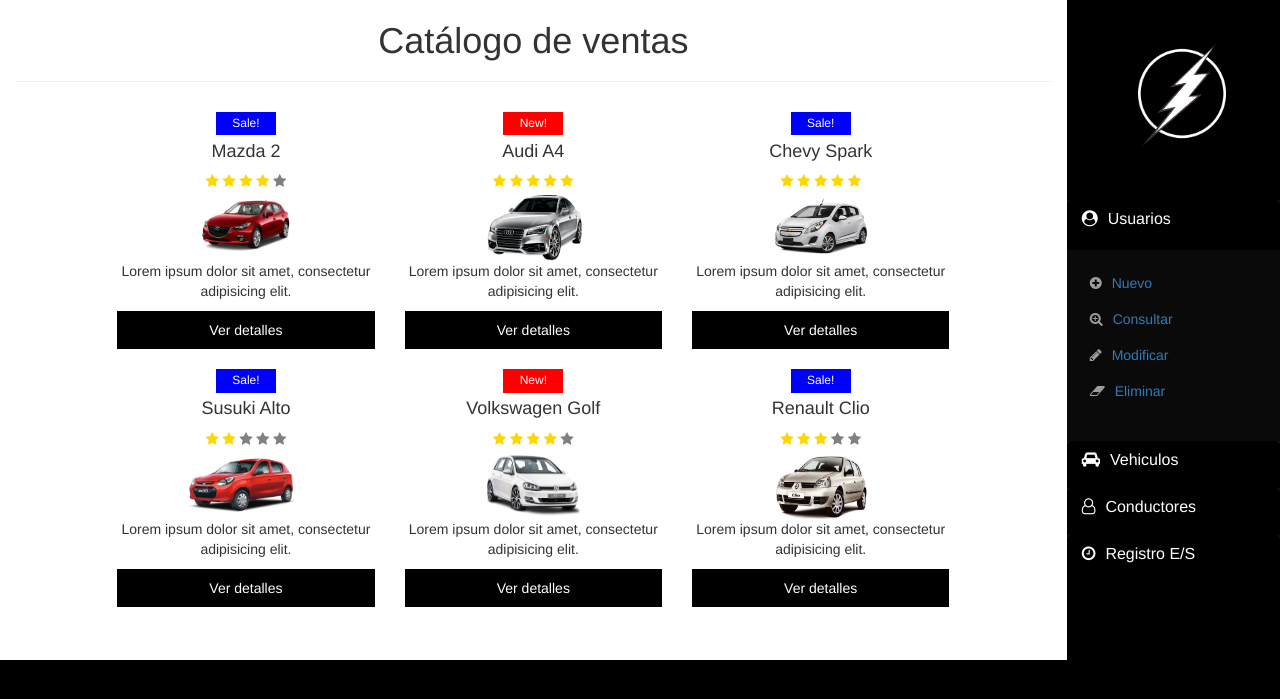
After one commit to SanalbuDev1/Agile_Proyect, a PHP site: page /carrito.html in a window 1280 px wide. The commit adds this page. Shown: the top 699 px of the page. Run offline with PHP 8.4, Linux system fonts and the light colour scheme.

Commit message:
Carrito de compras

```diff
--- /dev/null
+++ b/carrito.html
@@ -0,0 +1,281 @@
+<!DOCTYPE html>
+<html lang="en">
+<head>
+	<meta charset="UTF-8">
+	<title>Carrito</title>
+  	<link rel="stylesheet" href="css/bootstrap.min.css">
+    <link rel="stylesheet" href="css/master.css">
+  	<link rel="stylesheet" href="css/font-awesome.min.css">
+  	<link rel="stylesheet" href="css/font-awesome.css">
+	<link rel="stylesheet" href="css/owl.carousel.min.css">
+	<link rel="stylesheet" href="css/owl.theme.default.min.css">
+</head>
+<body>
+	<section class="container-fluid">
+		<div class="row">
+        <div class="galeria col-md-10">
+			<section class="col-md-12 compras">
+                <h1>Catálogo de ventas</h1>
+                <hr>
+                <div class="col-md-offset-1 col-md-10 margin">
+                    <div class="row">
+                        <div class="col-md-4 margin">
+                            <div class="sale container-fluid">
+                                <h6>Sale!</h6>
+                            </div>
+                            <h4>Mazda 2</h4>
+                            <div class="stars container-fluid">
+                                <i class="fa fa-star"></i>
+                                <i class="fa fa-star"></i>
+                                <i class="fa fa-star"></i>
+                                <i class="fa fa-star"></i>
+                                <i class="gray fa fa-star"></i>
+                            </div>
+                            <div class="img container-fluid">
+                                <img class="img" src="imgs/mazda1.jpg" width="100px" height="70px">
+                            </div>
+                            <p>Lorem ipsum dolor sit amet, consectetur adipisicing elit. </p>
+                            <a href="">Ver detalles</a>
+                        </div>
+                        <div class="col-md-4 margin">
+                            <div class="sale sale2 container-fluid">
+                                <h6>New!</h6>
+                            </div>
+                            <h4>Audi A4</h4>
+                            <div class="stars container-fluid">
+                                <i class="fa fa-star"></i>
+                                <i class="fa fa-star"></i>
+                                <i class="fa fa-star"></i>
+                                <i class="fa fa-star"></i>
+                                <i class="fa fa-star"></i>
+                            </div>
+                            <div class="img container-fluid">
+                                <img class="img" src="imgs/audia4.jpg" width="100px" height="70px">
+                            </div>
+                            <p>Lorem ipsum dolor sit amet, consectetur adipisicing elit. </p>
+                            <a href="">Ver detalles</a>
+                        </div>
+                        <div class="col-md-4 margin">
+                            <div class="sale container-fluid">
+                                <h6>Sale!</h6>
+                            </div>
+                            <h4>Chevy Spark</h4>
+                            <div class="stars container-fluid">
+                                <i class="fa fa-star"></i>
+                                <i class="fa fa-star"></i>
+                                <i class="fa fa-star"></i>
+                                <i class="fa fa-star"></i>
+                                <i class="fa fa-star"></i>
+                            </div>
+                            <div class="img container-fluid">
+                                <img class="img" src="imgs/chevy.jpg" width="100px" height="70px">
+                            </div>
+                            <p>Lorem ipsum dolor sit amet, consectetur adipisicing elit. </p>
+                            <a href="">Ver detalles</a>
+                        </div>
+                    </div>
+                    <div class="row">
+                        <div class="col-md-4 margin">
+                             <div class="sale container-fluid">
+                                <h6>Sale!</h6>
+                            </div>
+                            <h4>Susuki Alto</h4>
+                            <div class="stars container-fluid">
+                                <i class="fa fa-star"></i>
+                                <i class="fa fa-star"></i>
+                                <i class="gray fa fa-star"></i>
+                                <i class="gray fa fa-star"></i>
+                                <i class="gray fa fa-star"></i>
+                            </div>
+                            <div class="img container-fluid">
+                                <img class="img" src="imgs/susuki.jpg" width="130px" height="70px">
+                            </div>
+                            <p>Lorem ipsum dolor sit amet, consectetur adipisicing elit. </p>
+                            <a href="">Ver detalles</a>
+                        </div>
+                        <div class="col-md-4 margin">
+                            <div class="sale sale2 container-fluid">
+                                <h6>New!</h6>
+                            </div>
+                            <h4>Volkswagen Golf</h4>
+                            <div class="stars container-fluid">
+                                <i class="fa fa-star"></i>
+                                <i class="fa fa-star"></i>
+                                <i class="fa fa-star"></i>
+                                <i class="fa fa-star"></i>
+                                <i class="gray fa fa-star"></i>
+                            </div>
+                            <div class="img container-fluid">
+                                <img class="img" src="imgs/wol.jpg" width="100px" height="70px">
+                            </div>
+                            <p>Lorem ipsum dolor sit amet, consectetur adipisicing elit. </p>
+                            <a href="">Ver detalles</a>
+                        </div>
+                        <div class="col-md-4 margin">
+                            <div class="sale container-fluid">
+                                <h6>Sale!</h6>
+                            </div>
+                            <h4>Renault Clio</h4>
+                            <div class="stars container-fluid">
+                                <i class="fa fa-star"></i>
+                                <i class="fa fa-star"></i>
+                                <i class="fa fa-star"></i>
+                                <i class="gray fa fa-star"></i>
+                                <i class="gray fa fa-star"></i>
+                            </div>
+                            <div class="img container-fluid">
+                                <img class="img" src="imgs/clio.jpg" width="100px" height="70px">
+                            </div>
+                            <p>Lorem ipsum dolor sit amet, consectetur adipisicing elit. </p>
+                            <a href="">Ver detalles</a>
+                        </div>
+                    </div>
+                </div>
+			</section>
+        </div>
+			<div class="asd col-sm-6 col-md-2">
+			<div class="icon">
+                <span id="icon"></span>
+            </div>
+            <div class="panel-group" id="accordion">
+                <div class="panel panel-default">
+                    <div class="panel-heading">
+                        <h4 class="exte panel-title">
+                            <a data-toggle="collapse" data-parent="#accordion" href="#collapseOne"><i class="fa fa-user-circle"></i>Usuarios</a>
+                        </h4>
+                    </div>
+                    <div id="collapseOne" class="panel-collapse collapse in">
+                        <div class="panel2 panel-body">
+                            <table class="table">
+                                <tr>
+                                    <td>
+                                        <i class="fa fa-plus-circle"></i><a href="http://www.jquery2dotnet.com">Nuevo</a>
+                                    </td>
+                                </tr>
+                                <tr>
+                                    <td>
+                                        <i class="fa fa-search-plus"></i><a href="http://www.jquery2dotnet.com">Consultar</a>
+                                    </td>
+                                </tr>
+                                <tr>
+                                    <td>
+                                        <i class="fa fa-pencil"></i><a href="http://www.jquery2dotnet.com">Modificar</a>
+                                    </td>
+                                </tr>
+                                <tr>
+                                    <td>
+                                        <i class="fa fa-eraser"></i><a href="http://www.jquery2dotnet.com">Eliminar</a>
+                                    </td>
+                                </tr>
+                            </table>
+                        </div>
+                    </div>
+                </div>
+                <div class="panel panel-default">
+                    <div class="panel-heading">
+                        <h4 class="panel-title">
+                            <a data-toggle="collapse" data-parent="#accordion" href="#collapseTwo"><i class="fa fa-car"></i>Vehiculos</a>
+                        </h4>
+                    </div>
+                    <div id="collapseTwo" class="panel-collapse collapse">
+                        <div class="panel-body">
+                            <table class="table">
+                                <tr>
+                                    <td>
+                                        <a href="http://www.jquery2dotnet.com">Orders</a> <span class="label label-success">$ 320</span>
+                                    </td>
+                                </tr>
+                                <tr>
+                                    <td>
+                                        <a href="http://www.jquery2dotnet.com">Invoices</a>
+                                    </td>
+                                </tr>
+                                <tr>
+                                    <td>
+                                        <a href="http://www.jquery2dotnet.com">Shipments</a>
+                                    </td>
+                                </tr>
+                                <tr>
+                                    <td>
+                                        <a href="http://www.jquery2dotnet.com">Tex</a>
+                                    </td>
+                                </tr>
+                            </table>
+                        </div>
+                    </div>
+                </div>
+                <div class="panel panel-default">
+                    <div class="panel-heading">
+                        <h4 class="panel-title">
+                            <a data-toggle="collapse" data-parent="#accordion" href="#collapseThree"><i class="fa fa-user-o"></i>Conductores</a>
+                        </h4>
+                    </div>
+                    <div id="collapseThree" class="panel-collapse collapse">
+                        <div class="panel-body">
+                            <table class="table">
+                                <tr>
+                                    <td>
+                                        <a href="http://www.jquery2dotnet.com">Change Password</a>
+                                    </td>
+                                </tr>
+                                <tr>
+                                    <td>
+                                        <a href="http://www.jquery2dotnet.com">Notifications</a> <span class="label label-info">5</span>
+                                    </td>
+                                </tr>
+                                <tr>
+                                    <td>
+                                        <a href="http://www.jquery2dotnet.com">Import/Export</a>
+                                    </td>
+                                </tr>
+                                <tr>
+                                    <td>
+                                        <span class="glyphicon glyphicon-trash text-danger"></span><a href="http://www.jquery2dotnet.com" class="text-danger">
+                                            Delete Account</a>
+                                    </td>
+                                </tr>
+                            </table>
+                        </div>
+                    </div>
+                </div>
+                <div class="panel panel-default">
+                    <div class="panel-heading">
+                        <h4 class="panel-title">
+                            <a data-toggle="collapse" data-parent="#accordion" href="#collapseFour"><i class="fa fa-clock-o"></i>Registro E/S</a>
+                        </h4>
+                    </div>
+                    <div id="collapseFour" class="panel-collapse collapse">
+                        <div class="panel-body">
+                            <table class="table">
+                                <tr>
+                                    <td>
+                                        <span class="glyphicon glyphicon-usd"></span><a href="http://www.jquery2dotnet.com">Sales</a>
+                                    </td>
+                                </tr>
+                                <tr>
+                                    <td>
+                                        <span class="glyphicon glyphicon-user"></span><a href="http://www.jquery2dotnet.com">Customers</a>
+                                    </td>
+                                </tr>
+                                <tr>
+                                    <td>
+                                        <span class="glyphicon glyphicon-tasks"></span><a href="http://www.jquery2dotnet.com">Products</a>
+                                    </td>
+                                </tr>
+                                <tr>
+                                    <td>
+                                        <span class="glyphicon glyphicon-shopping-cart"></span><a href="http://www.jquery2dotnet.com">Shopping Cart</a>
+                                    </td>
+                                </tr>
+                            </table>
+                        </div>
+                    </div>
+                </div>
+            </div>
+        </div>
+		</div>
+	</section>
+    <script src="js/jquery-3.1.1.js"></script>
+  	<script src="js/bootstrap.min.js"></script>
+</body>
+</html>
--- a/css/master.css
+++ b/css/master.css
@@ -182,3 +182,61 @@ article form h3{
 	z-index:1;
 	bottom:50px;
 }
+/* Estilo carrito de compras */
+/* Estilo carrito de compras */
+/* Estilo carrito de compras */
+/* Estilo carrito de compras */
+section.compras{
+	border:1px solid white;
+	height:100%;
+	background:white;
+}
+section.compras h1{
+	text-align:center;
+}
+//div.margin{
+	border:1px solid black;
+}
+div.margin h4, p, div.sale{
+	text-align: center;
+}
+div.margin div.sale > h6{
+	display:inline-block;
+	margin-bottom:-20px;
+	padding:5px;
+	width:60px;
+	background:blue;
+	color:white;
+}
+div.margin div.sale2 > h6{
+	background:red;
+}
+div.margin i{
+	display:inline-block;
+	//border:1px solid black;
+	color:gold;
+	margin:0px;
+}
+div.margin i.gray{
+	color:gray;
+}
+div.margin a{
+	padding:8px;
+	width:100%;
+	margin:0px auto;
+	color:white;
+	text-decoration:none;
+	background:black;
+	display:inline-block;
+	border:1px solid black;
+	text-align:center;
+	margin-bottom:10px;
+
+}
+div.margin div.stars{
+	text-align:center;
+}
+
+div.margin div.img{
+	text-align:center;
+}
```
Also changed, not shown: index.html (+2 -45 lines), imgs/audia4.jpg (added), imgs/chevy.jpg (added), imgs/clio.jpg (added), imgs/mazda1.jpg (added), imgs/susuki.jpg (added), imgs/wol.jpg (added).
